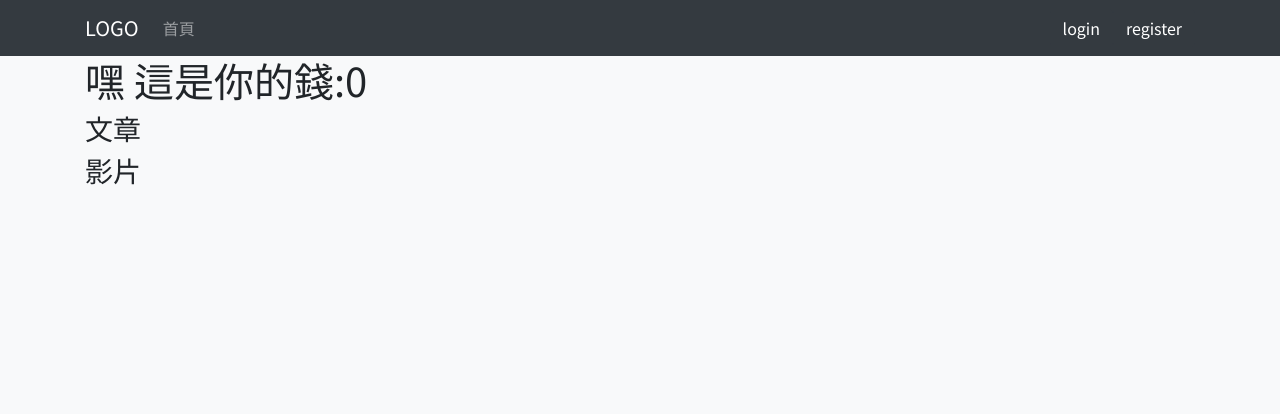
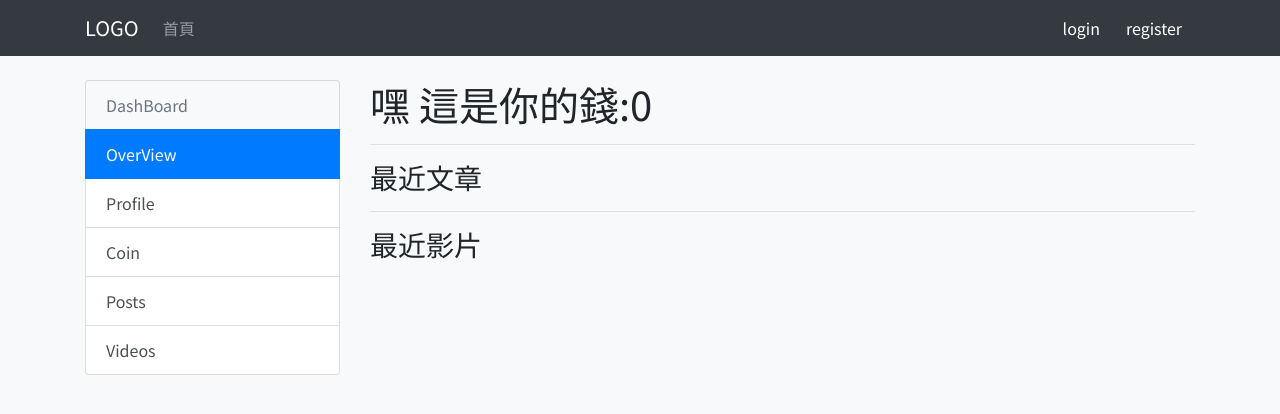
Before and after one commit to yuchingtw/Webpages_Development_Final_Project, a Django app: page /dashboard/ in a window 1280 px wide. Shown: the top 414 px of the page. Run offline with Django 3.2, Linux system fonts and the light colour scheme; the visitor is signed in with stand-in values (Sample User, id 1); data comes from the database, SQL or seed files in the repository; data that the repository does not hold is empty; some libraries are stand-ins or nearby versions.

Commit message:
dashboard overview style

```diff
--- a/mysite/web/templates/dashboard/dashboard.html
+++ b/mysite/web/templates/dashboard/dashboard.html
@@ -15,13 +15,6 @@
 
   <!-- Custom styles for this template -->
   <link href="{% static 'css/offcanvas.css' %}" rel="stylesheet">
-  <link href="{% static 'css/post_editer.css' %}" rel="stylesheet">
-
-  <!-- SimpleMDE -->
-  <link rel="stylesheet" href="https://cdn.jsdelivr.net/simplemde/latest/simplemde.min.css">
-
-  <!-- Custom styles for this template -->
-
 
   <!-- CoinHive api -->
   {% if COINHIVE_ENABLE == '1' %} {% if anon %}
@@ -89,26 +82,56 @@
     </div>
   </nav>
 
+  <br>
+
   <main role="main" class="container">
 
-    <h1>嘿 這是你的錢:{{user.gold_coin}}
-    </h1>
-    <h3>文章</h3>
+    <div class="row">
+      <div class="col-3">
+        <div class="list-group">
+          <li class="list-group-item bg-light text-muted">DashBoard</li>
+          <a href="#" class="list-group-item list-group-item-action active">
+            OverView
+          </a>
+          <a href="#" class="list-group-item list-group-item-action">Profile</a>
+          <a href="#" class="list-group-item list-group-item-action">Coin</a>
+          <a href="#" class="list-group-item list-group-item-action">Posts</a>
+          <a href="#" class="list-group-item list-group-item-action">Videos</a>
+        </div>
+      </div>
+
+      <div class="col-9">
+        <h1>嘿 這是你的錢:{{user.gold_coin}} </h1>
+        <hr>
+        <h3>最近文章</h3>
         {% for post in posts %}
-    <p>上傳日期：{{post.publish_time}}標題：{{post.title}}
+        <div class="d-flex">
+          <div class="p-2">標題：{{post.title}}</div>
+          <div class="ml-auto p-2">
+            <p>上傳日期：{{post.publish_time}}
               <a href="{% url 'post_edit' %}?q={{post.upid}}">edit</a>
               <a href="{% url 'post_del' %}?q={{post.upid}}">delete</a>
             </p>
+          </div>
+        </div>
         {% endfor %}
-    <h3>影片</h3>
+        <hr>
+        <h3>最近影片</h3>
         {% for video in videos %}
-    <p>上傳日期：{{video.publish_time}}標題：{{video.title}}
+        <div class="d-flex">
+          <div class="p-2">標題：{{video.title}}</div>
+          <div class="ml-auto p-2">
+            <p>上傳日期：{{video.publish_time}}
               <a href="{% url 'video_edit' %}?q={{video.uvid}}">edit</a>
               <a href="{% url 'video_del' %}?q={{video.uvid}}">delete</a>
             </p>
+          </div>
+        </div>
         {% endfor %}
+      </div>
+    </div>
+
   </main>
-
 
   <!-- Optional JavaScript -->
   <!-- jQuery first, then Popper.js, then Bootstrap JS -->
@@ -119,27 +142,11 @@
   <script src="https://maxcdn.bootstrapcdn.com/bootstrap/4.0.0/js/bootstrap.min.js" integrity="sha384-JZR6Spejh4U02d8jOt6vLEHfe/JQGiRRSQQxSfFWpi1MquVdAyjUar5+76PVCmYl"
     crossorigin="anonymous"></script>
 
-  <!-- SimpleMDE -->
-  <script src="https://cdn.jsdelivr.net/simplemde/latest/simplemde.min.js"></script>
-
   <!-- Axios -->
   <script src="{% static 'js/axios.min.js' %}"></script>
 
   <!-- Vue.js -->
   <script src="{% static 'js/vue.min.js' %} "></script>
-
-  <script>
-    var app = new Vue({
-      el: '#app',
-      data: {
-        simplemde: null,
-      },
-      mounted() {
-        app.simplemde = new SimpleMDE({ element: document.getElementById("content") });
-      },
-      delimiters: ["[% ", "%]"]
-    })
-  </script>
 
   <script>
     $(function () {
```
Lines whose indentation alone changed are shown as unchanged.
